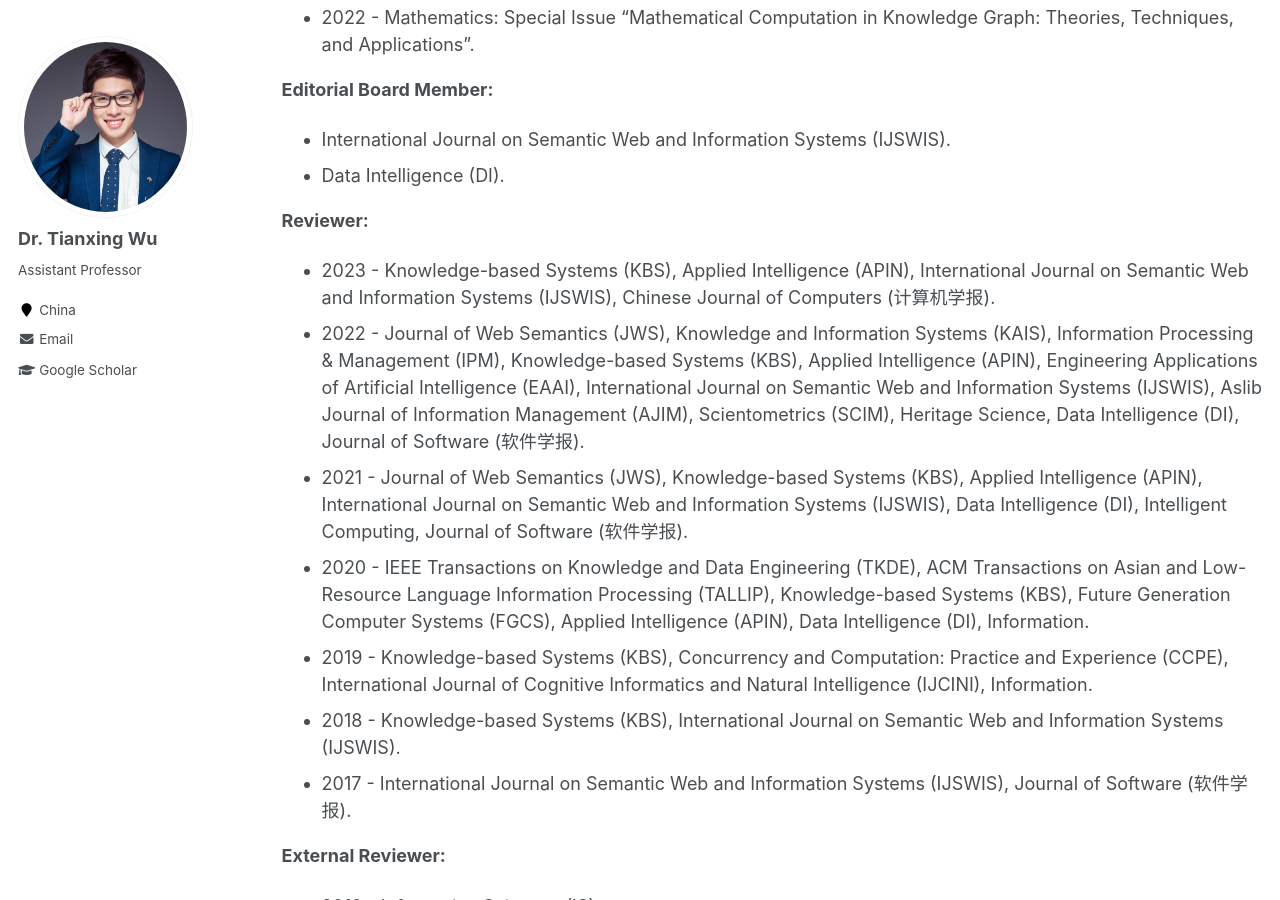
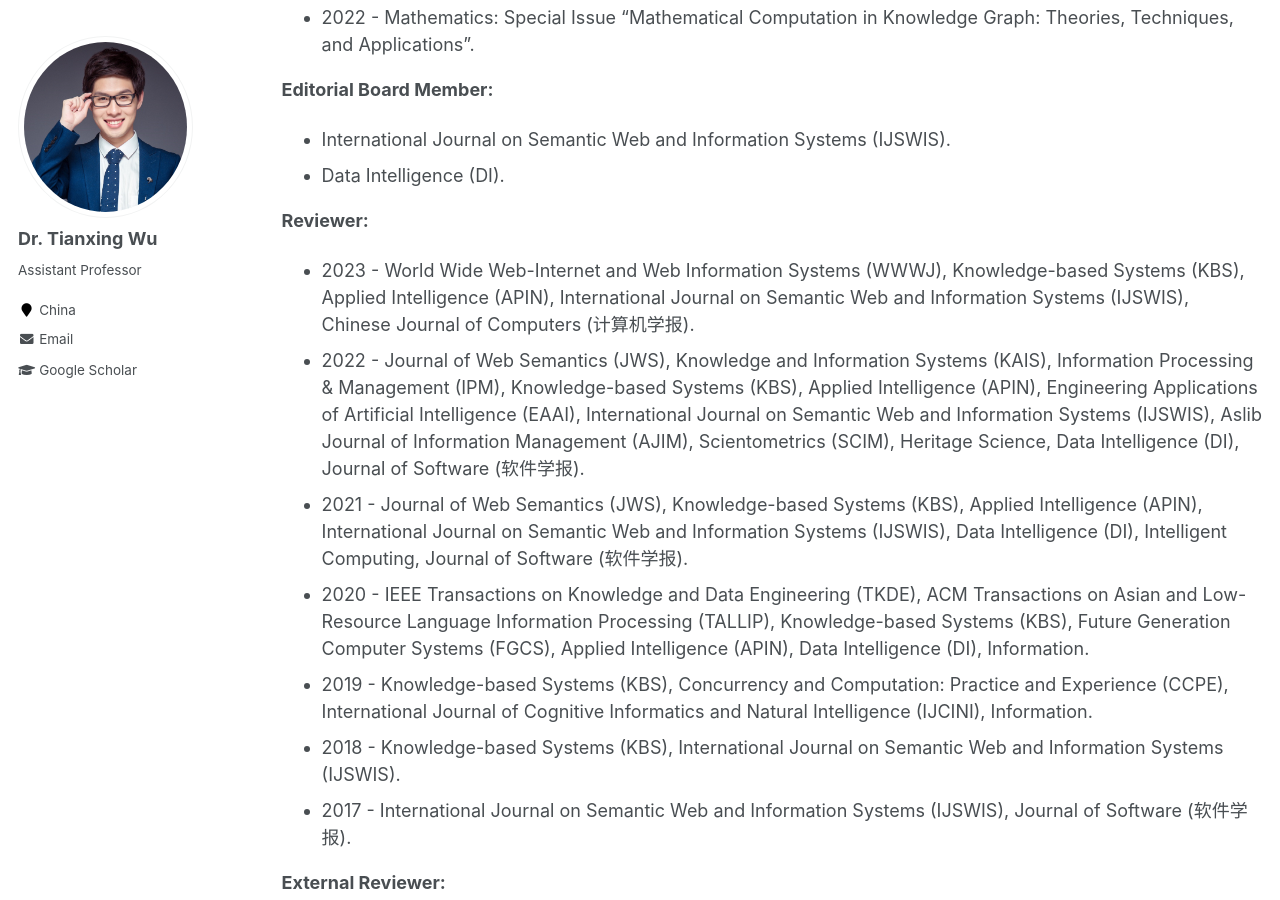
Before and after one commit to tianxing-wu/tianxing-wu.github.io, a Jekyll site: the page built from _pages/services.md, in a window 1280 px wide and 900 px high, scrolled down 544 px. Built offline with Jekyll 4.4.1, drawn with Linux system fonts in a browser that asks for light colours.

Commit message:
info update

```diff
--- a/_pages/services.md
+++ b/_pages/services.md
@@ -20,7 +20,7 @@ author_profile: true
 * Data Intelligence (DI).
 
 **Reviewer:**
-* 2023 - Knowledge-based Systems (KBS), Applied Intelligence (APIN), International Journal on Semantic Web and Information Systems (IJSWIS), Chinese Journal of Computers (计算机学报).
+* 2023 - World Wide Web-Internet and Web Information Systems (WWWJ), Knowledge-based Systems (KBS), Applied Intelligence (APIN), International Journal on Semantic Web and Information Systems (IJSWIS), Chinese Journal of Computers (计算机学报).
 * 2022 - Journal of Web Semantics (JWS), Knowledge and Information Systems (KAIS), Information Processing & Management (IPM), Knowledge-based Systems (KBS), Applied Intelligence (APIN), Engineering Applications of Artificial Intelligence (EAAI), International Journal on Semantic Web and Information Systems (IJSWIS), Aslib Journal of Information Management (AJIM), Scientometrics (SCIM), Heritage Science, Data Intelligence (DI), Journal of Software (软件学报).
 * 2021 - Journal of Web Semantics (JWS), Knowledge-based Systems (KBS), Applied Intelligence (APIN), International Journal on Semantic Web and Information Systems (IJSWIS), Data Intelligence (DI), Intelligent Computing, Journal of Software (软件学报).
 * 2020 - IEEE Transactions on Knowledge and Data Engineering (TKDE), ACM Transactions on Asian and Low-Resource Language Information Processing (TALLIP), Knowledge-based Systems (KBS), Future Generation Computer Systems (FGCS), Applied Intelligence (APIN), Data Intelligence (DI), Information.
```
Also changed, not shown: 1 other file.
